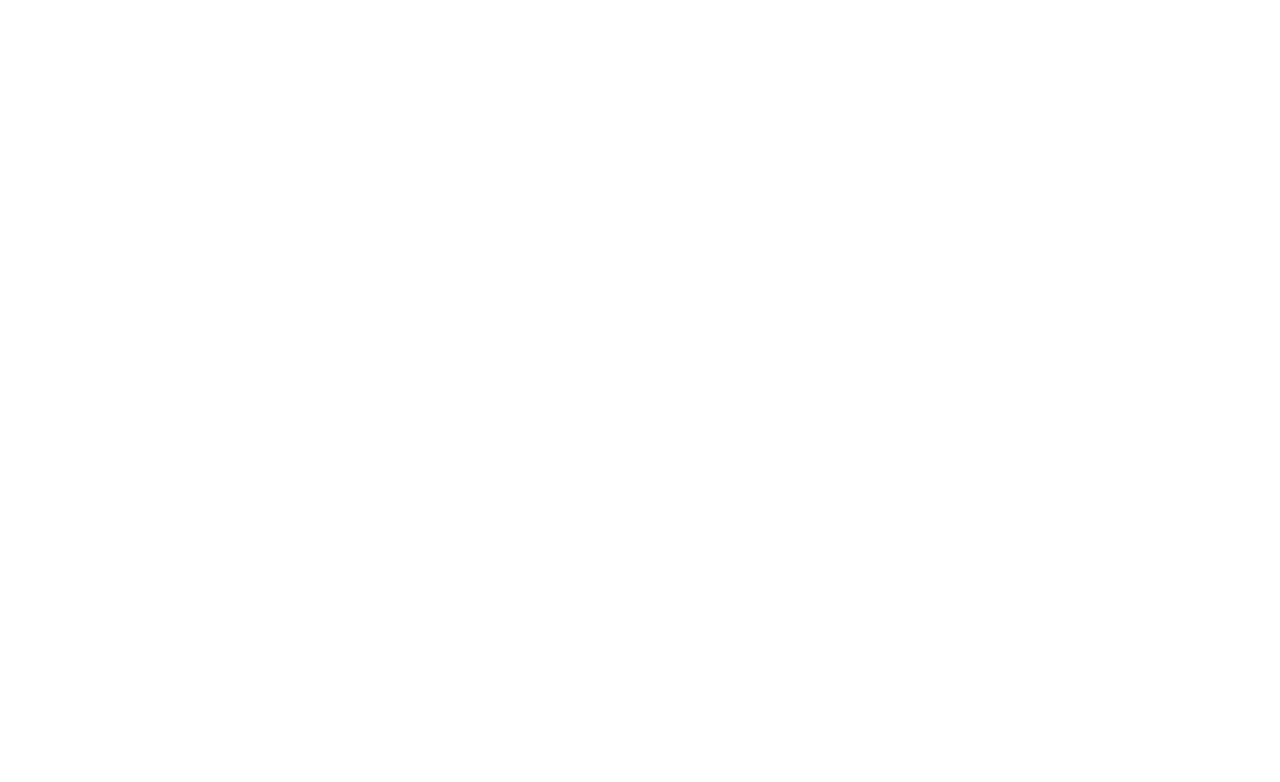
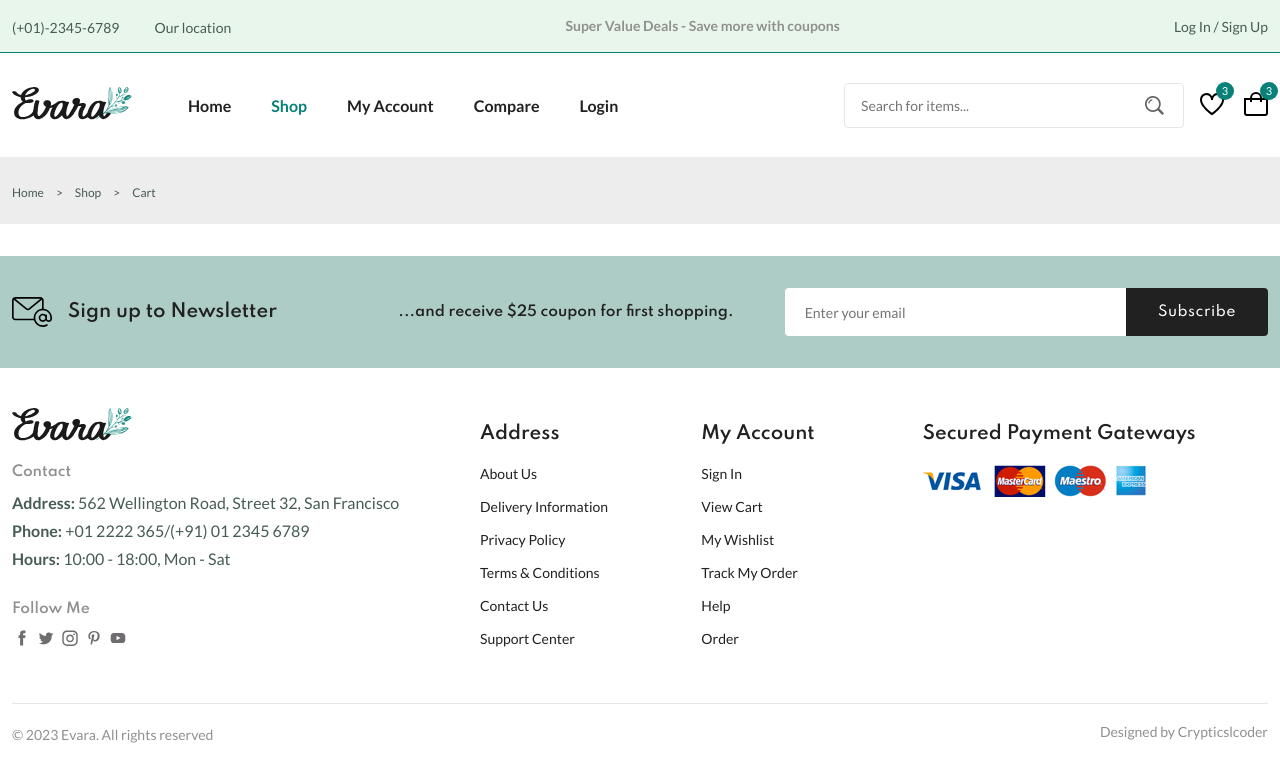
Before and after one commit to ink1982/evara, a plain HTML site: page cart.html in a window 1280 px wide. Drawn offline with nearby package versions, Linux system fonts and the light colour scheme.

Commit message:
added stacked blocks to the page

```diff
--- a/cart.html
+++ b/cart.html
@@ -4,40 +4,223 @@
 		<meta charset="UTF-8" />
 		<meta name="viewport" content="width=device-width, initial-scale=1.0" />
 
-    <!--=============== FLATICON ===============-->
-    <link rel="stylesheet" href="" />
-
-    <!--=============== SWIPER CSS ===============-->
-    <link rel="stylesheet" href="" />
-
-    <!--=============== CSS ===============-->
-    <link rel="stylesheet" href="" />
+		<link
+			rel="stylesheet"
+			href="https://cdn-uicons.flaticon.com/2.6.0/uicons-regular-straight/css/uicons-regular-straight.css"
+		/>
+		<link
+			rel="stylesheet"
+			href="https://cdn.jsdelivr.net/npm/swiper@11/swiper-bundle.min.css"
+		/>
+		<link rel="stylesheet" href="assets/css/styles.css" />
 
 		<title>Ecommerce Website</title>
 	</head>
 	<body>
 		<!--=============== HEADER ===============-->
-    <header class="header"></header>
+		<header class="header">
+			<div class="header__top">
+				<div class="header__container container">
+					<div class="header__contact">
+						<span>(+01)-2345-6789</span>
+						<span>Our location</span>
+					</div>
+					<p class="header__alert-news">
+						Super Value Deals - Save more with coupons
+					</p>
+					<a class="header__top-action" href="login-register.html"
+						>Log In / Sign Up
+					</a>
+				</div>
+			</div>
+			<nav class="nav container">
+				<a class="nav__logo" href="index.html">
+					<img class="nav__logo-img" src="assets/img/logo.svg" alt="Logo" />
+				</a>
+				<div id="nav__menu" class="nav__menu">
+					<ul class="nav__list">
+						<li class="nav__item">
+							<a class="nav__link" href="index.html">Home</a>
+						</li>
+						<li class="nav__item">
+							<a class="nav__link active-link" href="shop.html">Shop</a>
+						</li>
+						<li class="nav__item">
+							<a class="nav__link" href="accounts.html">My Account</a>
+						</li>
+						<li class="nav__item">
+							<a class="nav__link" href="compare.html">Compare</a>
+						</li>
+						<li class="nav__item">
+							<a class="nav__link" href="login-register.html">Login</a>
+						</li>
+					</ul>
+					<div class="header__search">
+						<input
+							class="form__input"
+							placeholder="Search for items..."
+							type="text"
+						/>
+						<button class="search__btn">
+							<img src="assets/img/search.png" alt="Search-ico" />
+						</button>
+					</div>
+				</div>
+				<div class="header__user-actions">
+					<a class="header__action-btn" href="wishlist.html">
+						<img src="assets/img/icon-heart.svg" alt="Heart-ico" />
+						<span class="count">3</span>
+					</a>
+					<a class="header__action-btn" href="cart.html">
+						<img src="assets/img/icon-cart.svg" alt="Cart-ico" />
+						<span class="count">3</span>
+					</a>
+				</div>
+			</nav>
+		</header>
 
 		<!--=============== MAIN ===============-->
 		<main class="main">
 			<!--=============== BREADCRUMB ===============-->
-      <section class="breadcrumb"></section>
+			<section class="breadcrumb">
+				<ul class="breadcrumb__list flex container">
+					<li><a class="breadcrumb__link" href="index.html">Home</a></li>
+					<li><span class="breadcrumb__link">></span></li>
+					<li><span class="breadcrumb__link">Shop</span></li>
+					<li><span class="breadcrumb__link">></span></li>
+					<li><span class="breadcrumb__link">Cart</span></li>
+				</ul>
+			</section>
 
 			<!--=============== CART ===============-->
 			<section class="cart"></section>
 
 			<!--=============== NEWSLETTER ===============-->
-      <section class="newsletter"></section>
+			<section class="newsletter section home__newsletter">
+				<div class="newsletter__container container grid">
+					<h3 class="newsletter__title flex">
+						<img
+							class="newsletter__icon"
+							src="assets/img/icon-email.svg"
+							alt="Email-ico"
+						/>
+						Sign up to Newsletter
+					</h3>
+					<p class="newsletter__description">
+						...and receive $25 coupon for first shopping.
+					</p>
+					<form class="newsletter__form" action="">
+						<input
+							class="newsletter__input"
+							type="text"
+							placeholder="Enter your email"
+						/>
+						<button class="newsletter__btn" type="submit">Subscribe</button>
+					</form>
+				</div>
+			</section>
 		</main>
 
 		<!--=============== FOOTER ===============-->
-    <footer class="footer"></footer>
+		<footer class="footer container">
+			<div class="footer__container grid">
+				<div class="footer__content">
+					<a class="footer__logo" href="index.html">
+						<img
+							class="footer__logo-img"
+							src="assets/img/logo.svg"
+							alt="Logo"
+						/>
+					</a>
+					<h4 class="footer__subtitle">Contact</h4>
+					<p class="footer__description">
+						<span>Address:</span> 562 Wellington Road, Street 32, San Francisco
+					</p>
+					<p class="footer__description">
+						<span>Phone:</span> +01 2222 365/(+91) 01 2345 6789
+					</p>
+					<p class="footer__description">
+						<span>Hours:</span> 10:00 - 18:00, Mon - Sat
+					</p>
+					<div class="footer__social">
+						<h4 class="footer__subtitle">Follow Me</h4>
+						<div class="footer__social-links flex">
+							<a href="#!">
+								<img
+									class="footer__social-icon"
+									src="assets/img/icon-facebook.svg"
+									alt="Facebook-ico"
+								/>
+							</a>
+							<a href="#!">
+								<img
+									class="footer__social-icon"
+									src="assets/img/icon-twitter.svg"
+									alt="Facebook-ico"
+								/>
+							</a>
+							<a href="#!">
+								<img
+									class="footer__social-icon"
+									src="assets/img/icon-instagram.svg"
+									alt="Facebook-ico"
+								/>
+							</a>
+							<a href="#!">
+								<img
+									class="footer__social-icon"
+									src="assets/img/icon-pinterest.svg"
+									alt="Facebook-ico"
+								/>
+							</a>
+							<a href="#!">
+								<img
+									class="footer__social-icon"
+									src="assets/img/icon-youtube.svg"
+									alt="Facebook-ico"
+								/>
+							</a>
+						</div>
+					</div>
+				</div>
+				<div class="footer__content">
+					<h3 class="footer__title">Address</h3>
+					<ul class="footer__links">
+						<li><a class="footer__link" href="">About Us</a></li>
+						<li><a class="footer__link" href="">Delivery Information</a></li>
+						<li><a class="footer__link" href="">Privacy Policy</a></li>
+						<li><a class="footer__link" href="">Terms & Conditions</a></li>
+						<li><a class="footer__link" href="">Contact Us</a></li>
+						<li><a class="footer__link" href="">Support Center</a></li>
+					</ul>
+				</div>
+				<div class="footer__content">
+					<h3 class="footer__title">My Account</h3>
+					<ul class="footer__links">
+						<li><a class="footer__link" href="">Sign In</a></li>
+						<li><a class="footer__link" href="">View Cart</a></li>
+						<li><a class="footer__link" href="">My Wishlist</a></li>
+						<li><a class="footer__link" href="">Track My Order</a></li>
+						<li><a class="footer__link" href="">Help</a></li>
+						<li><a class="footer__link" href="">Order</a></li>
+					</ul>
+				</div>
+				<div class="footer__content">
+					<h3 class="footer__title">Secured Payment Gateways</h3>
+					<img
+						class="payment__img"
+						src="assets/img/payment-method.png"
+						alt="Payment-img"
+					/>
+				</div>
+			</div>
+			<div class="footer__bottom">
+				<p class="copyright">&copy; 2023 Evara. All rights reserved</p>
+				<span class="designer">Designed by Crypticslcoder</span>
+			</div>
+		</footer>
 
-    <!--=============== SWIPER JS ===============-->
-    <script src=""></script>
-
-    <!--=============== MAIN JS ===============-->
-    <script src=""></script>
+		<script src="https://cdn.jsdelivr.net/npm/swiper@11/swiper-bundle.min.js"></script>
+		<script src="assets/js/main.js"></script>
 	</body>
 </html>
```
Lines whose indentation alone changed are shown as unchanged.
